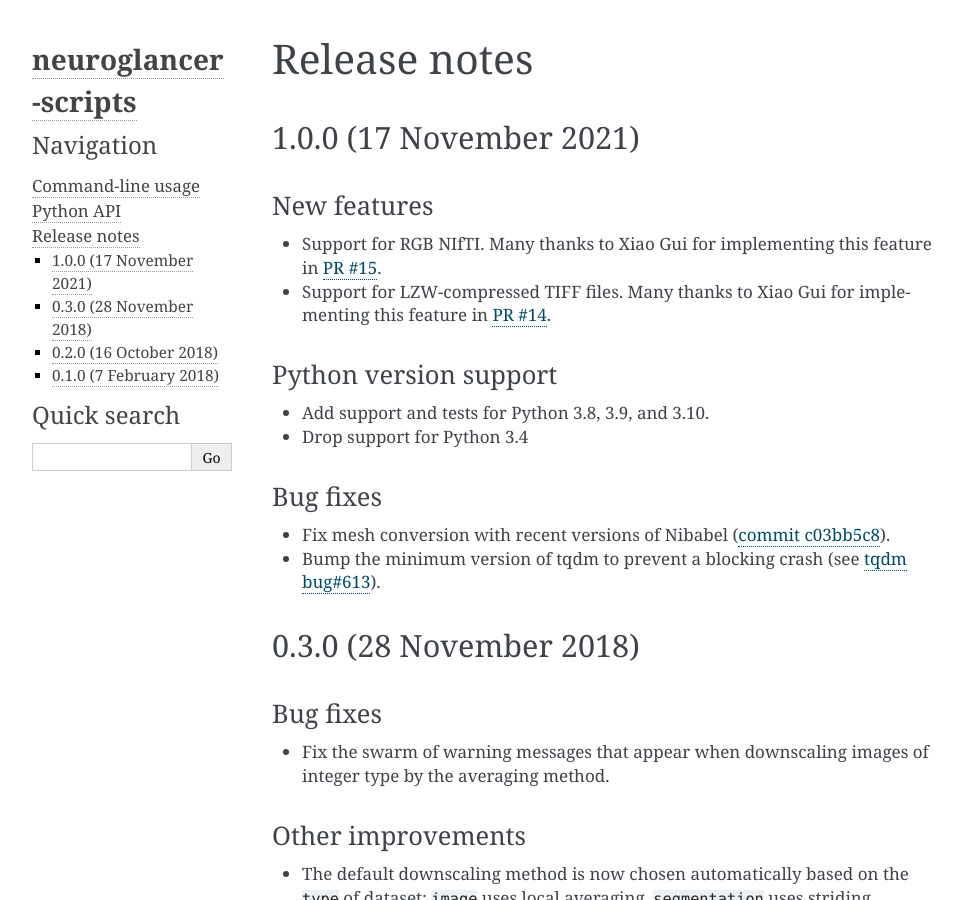
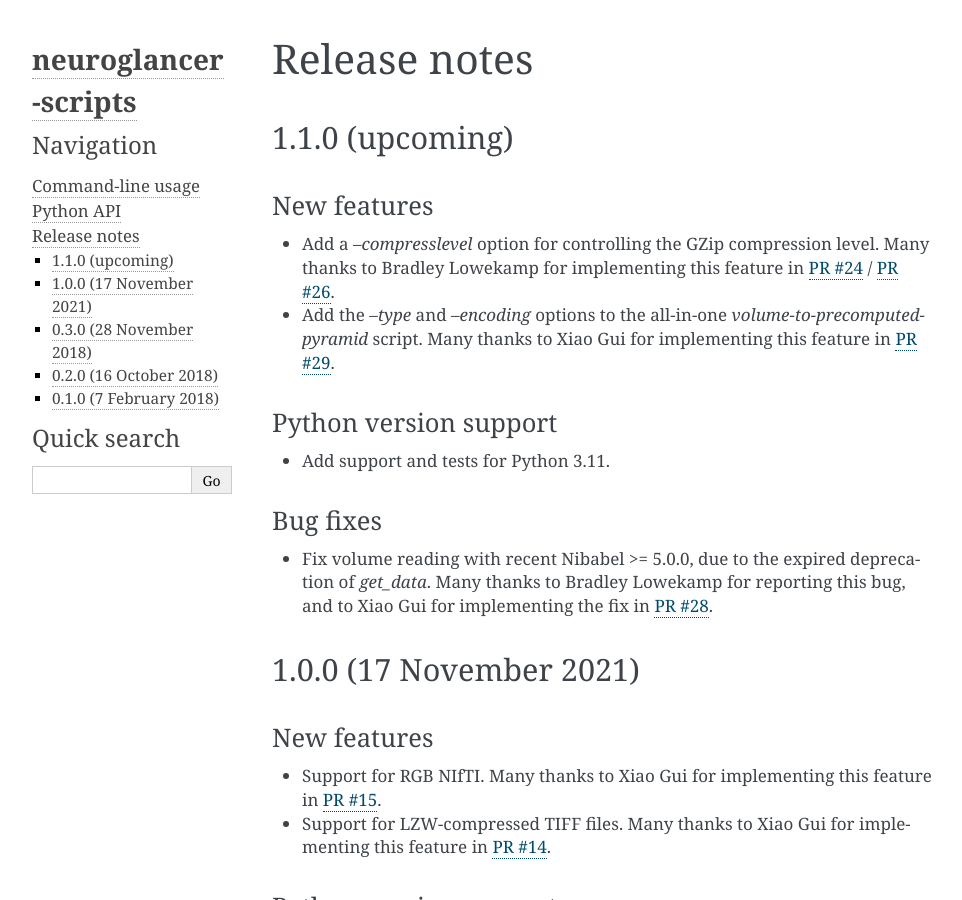
Before and after one commit to HumanBrainProject/neuroglancer-scripts, a Sphinx documentation site: the page built from docs/release-notes.rst, in a window 1280 px wide and 900 px high. Shown: the whole window, without its empty margins (148-1110 px from the left). Built offline with Sphinx 7.4.7, drawn with Linux system fonts in a browser that asks for light colours; pages that are not in the unit, such as notebooks, are missing from menus.

Commit message:
Update Release Notes to prepare release 1.1.0

```diff
--- a/docs/release-notes.rst
+++ b/docs/release-notes.rst
@@ -1,5 +1,28 @@
 Release notes
 =============
+
+1.1.0 (upcoming)
+--------------------
+
+New features
+~~~~~~~~~~~~
+
+- Add a `--compresslevel` option for controlling the GZip compression level. Many thanks to Bradley Lowekamp for implementing this feature in `PR #24 <https://github.com/HumanBrainProject/neuroglancer-scripts/pull/24>`_ / `PR #26 <https://github.com/HumanBrainProject/neuroglancer-scripts/pull/26>`_.
+
+- Add the `--type` and `--encoding` options to the all-in-one `volume-to-precomputed-pyramid` script. Many thanks to Xiao Gui for implementing this feature in `PR #29 <https://github.com/HumanBrainProject/neuroglancer-scripts/pull/29>`_.
+
+
+Python version support
+~~~~~~~~~~~~~~~~~~~~~~
+
+- Add support and tests for Python 3.11.
+
+
+Bug fixes
+~~~~~~~~~
+
+- Fix volume reading with recent Nibabel >= 5.0.0, due to the expired deprecation of `get_data`. Many thanks to Bradley Lowekamp for reporting this bug, and to Xiao Gui for implementing the fix in `PR #28 <https://github.com/HumanBrainProject/neuroglancer-scripts/pull/28>`_.
+
 
 1.0.0 (17 November 2021)
 ------------------------
--- a/src/neuroglancer_scripts/__init__.py
+++ b/src/neuroglancer_scripts/__init__.py
@@ -12,11 +12,12 @@
 # expression).
 #
 # Release checklist (based on https://packaging.python.org/):
+# 0.  If this is a new major or minor version, create a X.Y release branch
 # 1.  Ensure that tests pass for all supported Python version (Travis CI),
 #     ensure that the API documentation is complete (sphinx-apidoc -o docs/api/
 #     src/neuroglancer_scripts);
 # 2.  Update the release notes;
-# 3.  Bump the version number in this file;
+# 3.  Bump the version number in this file (without committing yet);
 # 4.  pip install -U build twine
 # 5.  python3 -m build
 # 6.  twine upload --repository-url https://test.pypi.org/legacy/ dist/*
@@ -30,5 +31,6 @@
 # 9.  Bump the version number in this file to something that ends with .dev0
 #     and commit
 # 10. Push the master branch and the new tag to Github
-# 11. twine upload dist/*
+# 11. Create the Release of GitHub, which will also publish the release to PyPI
+#     through an Action (.github/workflows/publish_to_pypi.yaml).
 __version__ = "1.1.0.dev0"
```
